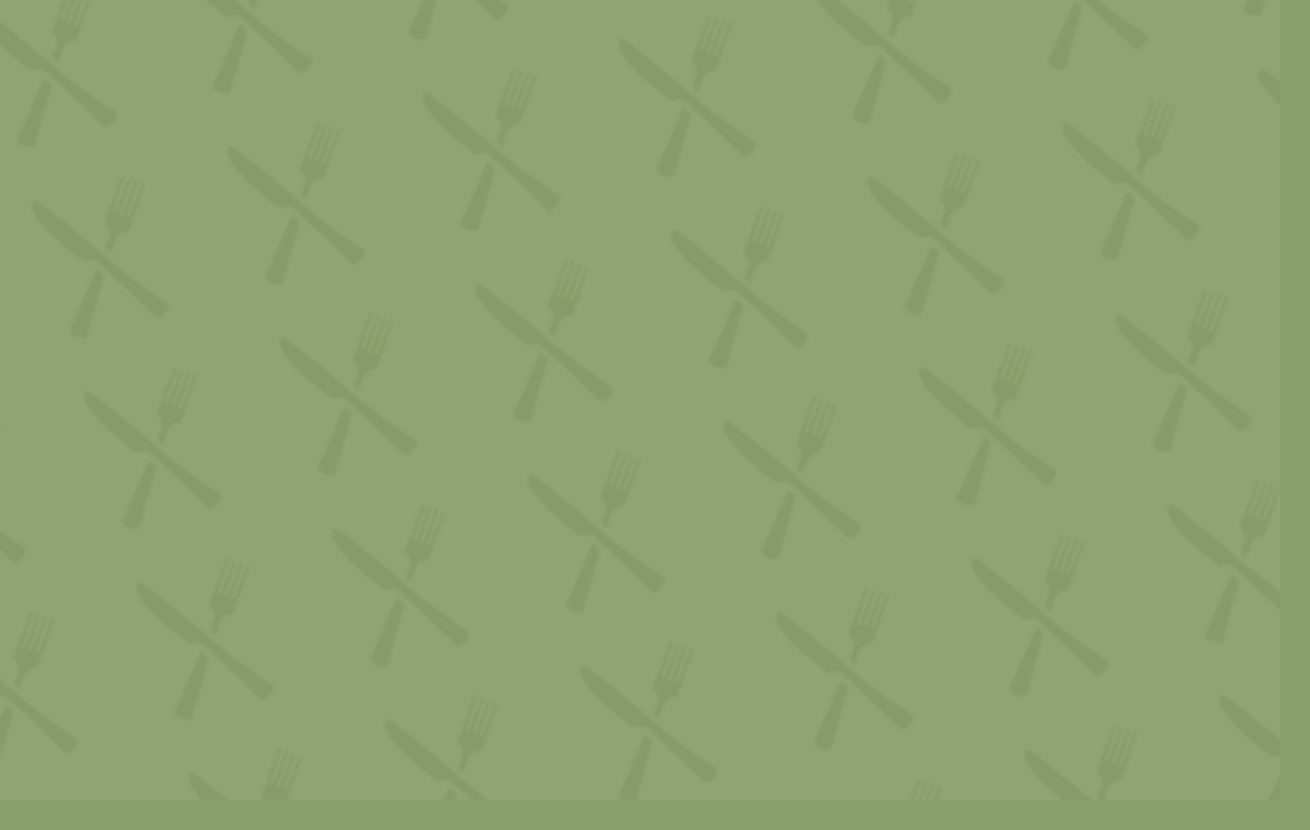
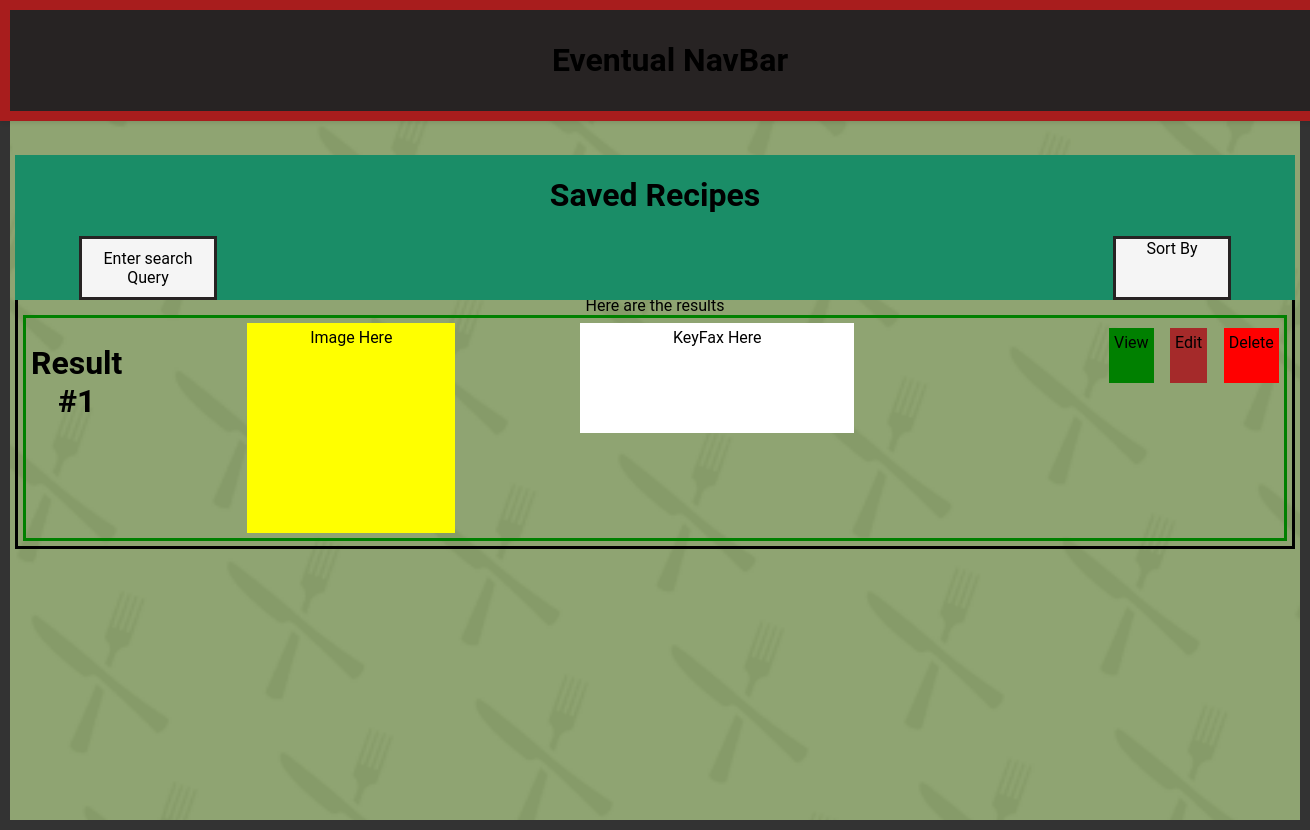
Before and after one commit to Freddydeddydoo/RecipesByRemy, a React (Create React App) app in the folder recipes-with-remy/: page /saved in a window 1280 px wide. Before the commit this address had no page. Shown: the whole page, 1310 px wide, since content can reach past the window. Before the commit the page ends 800 px from the top, so only its background shows below. Built offline with nearby package versions, Linux system fonts and the light colour scheme.

Commit message:
Basic Structure of Saved Page

```diff
--- a/recipes-with-remy/src/App.js
+++ b/recipes-with-remy/src/App.js
@@ -1,9 +1,12 @@
 import { BrowserRouter, Route, Routes } from 'react-router-dom'
 import logo from './logo.svg';
 import './CSSFiles/App.css';
+import './CSSFiles/Saved.css';
+
 import Home from './Pages/home'
 import Login from './Pages/login'
 import signup from './Pages/signup'
+import Saved from './Pages/saved'
 import {useState, useEffect} from 'react'
 
 
@@ -17,6 +20,7 @@
           <Route path="/" element={<Home email={email} loggedIn={loggedIn} setLoggedIn={setLoggedIn} />} />
           <Route path="/login" element={<Login/>} />
           <Route path="/signup" element={<signup/>} />
+          <Route path="/saved" element={<Saved/>} />
         </Routes>
       </BrowserRouter>
     </div>
--- a/recipes-with-remy/src/CSSFiles/App.css
+++ b/recipes-with-remy/src/CSSFiles/App.css
@@ -31,9 +31,9 @@
 
 /* Homepage Specifc CSS */
 .HomeSignLog {
-  text-align: center;
+
   position: absolute;
-  top: 50%;
+  top: 100%;
   left: 50%;
   transform: translate(-50%, -50%);
 }
@@ -50,7 +50,7 @@
   background-position: center;
   max-height: max-content;
   position: fixed;
-  top: 0;
+  top: 50%;
   left: 0;
   right: 0;
   bottom: 0;
--- /dev/null
+++ b/recipes-with-remy/src/CSSFiles/Saved.css
@@ -0,0 +1,132 @@
+
+
+
+
+.fullPage{
+    width: 100vw;
+    height: 100vh;
+    border: 10px solid #333; /* Add a solid border */
+    padding: 5px; /* Add padding to create space inside the border */
+
+}
+
+
+.stickyHeader
+    {
+        border: 10px solid #a81d1d;
+        position: fixed;
+        top: 0;
+        left: 0;
+        width: 100%;
+
+        background-color: #272323;
+        padding: 10px 20px;
+        box-shadow: 0 2px 4px rgba(0, 0, 0, 0.1);
+
+
+    }
+.paramBox
+    {
+        display: flex;
+        width: 100%;
+        top: 140px;
+        background-color: #1a8d67;
+        position: relative;
+        flex-direction: column;
+
+    }
+
+.topTitle{
+    flex: 1;
+    width: 100%;
+}
+
+.SearchBar{
+
+    justify-content: left;
+    background-color: whitesmoke;
+    padding: 10px;
+    border: 3px solid #272323;
+    width: 10%;
+    margin-right: 30%;
+    margin-left: 5%;
+
+}
+
+.sortButton{
+
+    justify-content: right;
+    background-color: whitesmoke;
+    margin-left: 40%;
+    margin-right: 5%;
+    width: 10%;
+
+    border: 3px solid #272323;
+}
+
+.filters{
+    display: flex;
+}
+
+.results{
+    margin-top: 10%;
+    padding: 5px;
+    border: 3px solid black;
+}
+
+.resultCell{
+    padding: 5px;
+    border: 3px solid green;
+    display: flex;
+}
+.resultImage{
+    padding: 5px;
+
+    margin-left: 10%;
+    height: 200px;
+    width: 450px;
+    background-color: yellow;
+}
+
+.resultsKeyFax{
+
+    padding: 5px;
+    background-color: white;
+
+    margin-left: 10%;
+    height: 100px;
+    width: 600px;
+
+}
+
+.resultsButtons{
+    margin-left: 20%;
+    padding: 5px;
+    width: 300px;
+    display: flex;
+}
+
+.resultsB_view{
+    padding: 5px;
+    margin-right: 10%;
+    height: 45px;
+    width: 45px;
+    background-color: green;
+}
+
+.resultsB_edit{
+    margin-right: 10%;
+    padding: 5px;
+    height: 45px;
+    width: 45px;
+    background-color: brown;
+}
+
+.resultsB_delete{
+    margin-right: 10%;
+    padding: 5px;
+    height: 45px;
+    width: 45px;
+    background-color: red;
+
+}
--- /dev/null
+++ b/recipes-with-remy/src/Pages/saved.js
@@ -0,0 +1,68 @@
+import React from 'react'
+import { Navigate, useNavigate } from 'react-router-dom'
+import './../CSSFiles/Saved.css'
+
+
+const Saved = (props) => {
+    const { loggedIn, email } = props
+    const navigate = useNavigate()
+
+    return (
+
+    <div className="fullPage">
+        <div className="stickyHeader">
+            <h1>Eventual NavBar</h1>
+        </div>
+
+        <div className="paramBox">
+            <div className='topTitle'>
+                <h1>Saved Recipes</h1>
+            </div>
+
+
+            <div className='filters'>
+                <div className="SearchBar">
+                    Enter search Query
+                </div>
+
+                <div className='sortButton'>
+                    Sort By
+                </div>
+            </div>
+
+        </div>
+
+        <div className='results'>
+            Here are the results
+
+            <div className='resultCell'>
+                <h1> Result #1</h1>
+                <div className='resultImage'>
+                    Image Here
+                </div>
+                <div className='resultsKeyFax'>
+                    KeyFax Here
+                </div>
+                <div className='resultsButtons'>
+                    <div className='resultsB_view'>
+                        View
+                    </div>
+                    <div className='resultsB_edit'>
+                        Edit
+                    </div>
+                    <div className='resultsB_delete'>
+                        Delete
+                    </div>
+                </div>
+            </div>
+        </div>
+
+
+    </div>
+    )
+    }
+
+
+
+
+export default Saved
```
